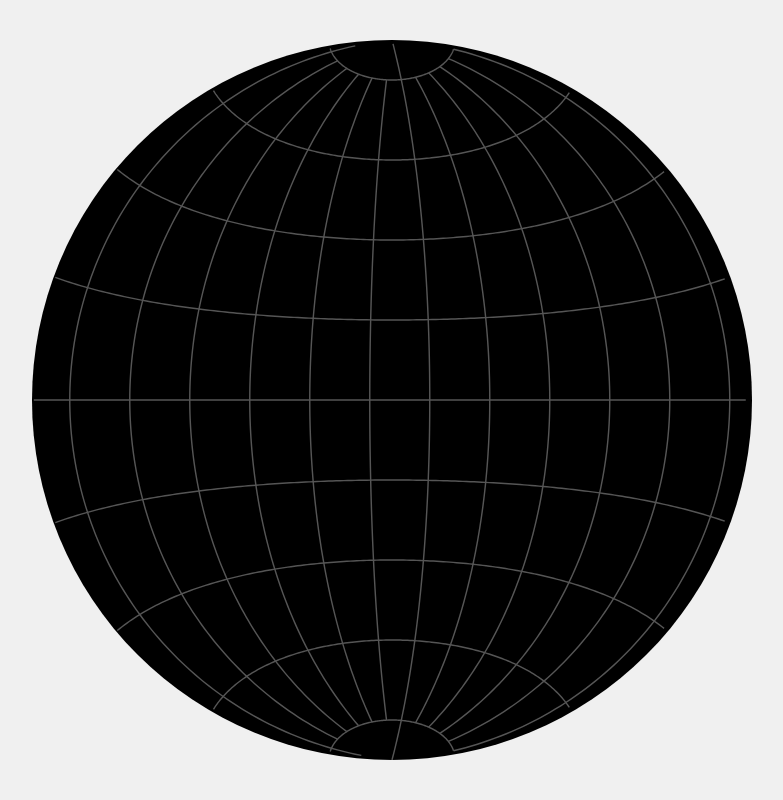
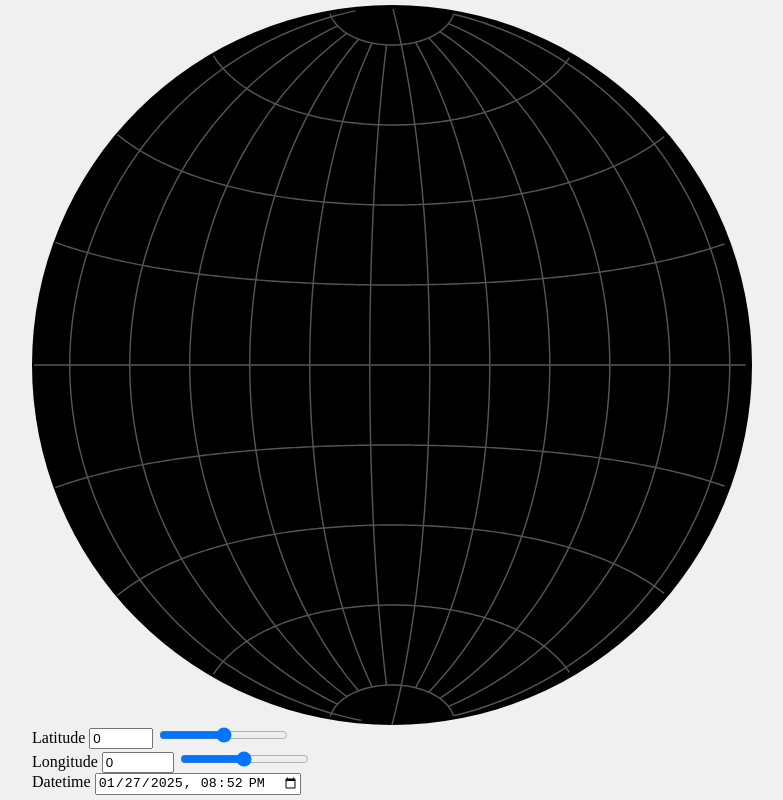
Before and after one commit to skewb1k/skymap, a website built with Vite: page demo/index.html in a window 1280 px wide. Shown: the whole page, without its empty margins (248-1031 px from the left). Built offline with nearby package versions, Linux system fonts and the light colour scheme.

Commit message:
demo changes

```diff
--- a/demo/index.html
+++ b/demo/index.html
@@ -1,5 +1,6 @@
 <!DOCTYPE html>
 <html lang="en">
+
 <head>
   <meta charset="UTF-8" />
   <meta name="viewport" content="width=device-width, initial-scale=1.0" />
@@ -35,7 +36,25 @@
 </head>
 
 <body>
+  <div>
     <div id="container"></div>
+    <div class="controls">
+      <div>
+        <label for="latitude-range">Latitude</label>
+        <input type="number" id="latitude-input" value="0" min="-90" max="90">
+        <input type="range" id="latitude-range" min="-90" max="90">
+      </div>
+      <div>
+        <label for="longitude-range">Longitude</label>
+        <input type="number" id="longitude-input" value="0" min="-180" max="180">
+        <input type="range" id="longitude-range" min="-180" max="180">
+      </div>
+      <div>
+        <label for="datetime">Datetime</label>
+        <input type="datetime-local" id="datetime">
+      </div>
+    </div>
     <script type="module" src="index.ts"></script>
 </body>
+
 </html>
--- a/demo/index.ts
+++ b/demo/index.ts
@@ -1,5 +1,35 @@
 import { SkyMap } from "../src/index";
 
+const latRange = document.querySelector("#latitude-range") as HTMLInputElement;
+const latInput = document.querySelector("#latitude-input") as HTMLInputElement;
+const lonRange = document.querySelector("#longitude-range") as HTMLInputElement;
+const lonInput = document.querySelector("#longitude-input") as HTMLInputElement;
+const dateInput = document.querySelector("#datetime") as HTMLInputElement;
+
+const now = new Date();
+const year = now.getFullYear();
+const month = String(now.getMonth() + 1).padStart(2, "0");
+const day = String(now.getDate()).padStart(2, "0");
+const hours = String(now.getHours()).padStart(2, "0");
+const minutes = String(now.getMinutes()).padStart(2, "0");
+
+dateInput.value = `${year}-${month}-${day}T${hours}:${minutes}`;
+
+latRange.addEventListener("input", () => {
+	latInput.value = latRange.value;
+});
+lonRange.addEventListener("input", () => {
+	lonInput.value = lonRange.value;
+});
+
+latInput.addEventListener("input", () => {
+	latRange.value = latInput.value;
+});
+lonInput.addEventListener("input", () => {
+	lonRange.value = lonInput.value;
+});
+
+// SkyMap stuff
 const container = document.querySelector("#container") as HTMLDivElement;
 new SkyMap(container, {
 	// starColor: "#f00",
--- a/src/helper/color.ts
+++ b/src/helper/color.ts
@@ -18,7 +18,6 @@ export function bvToRGB(bv: number): string {
 		b = 0.4 * Math.log(temp / 100 - 56);
 	}
 
-	// console.log(Math.round(r * 255));
 	// Ensure values are within 0-255 range
 	r = Math.max(0, Math.min(255, Math.round(r * 255)));
 	g = Math.max(0, Math.min(255, Math.round(g * 255)));
--- a/src/index.ts
+++ b/src/index.ts
@@ -216,6 +216,7 @@ export class SkyMap {
 				decDeg += 1
 			) {
 				const dec = Angle.fromDegrees(decDeg);
+
 				const { alt, az } = equatorialToHorizontal(
 					ra,
 					dec,
```
Lines whose indentation alone changed are shown as unchanged.
